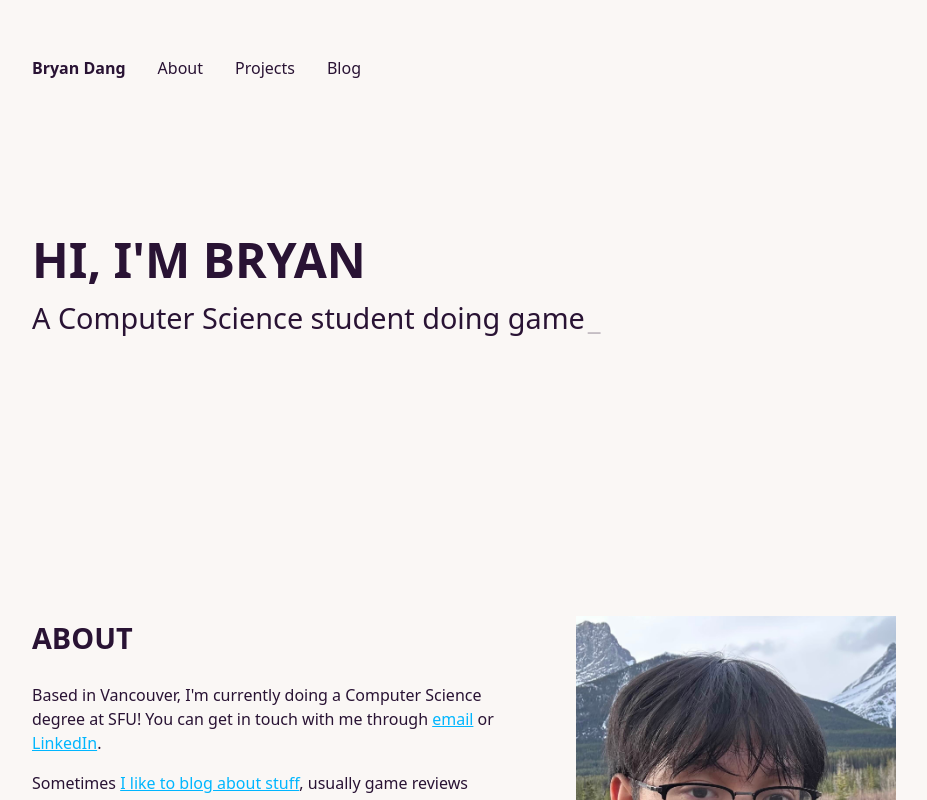
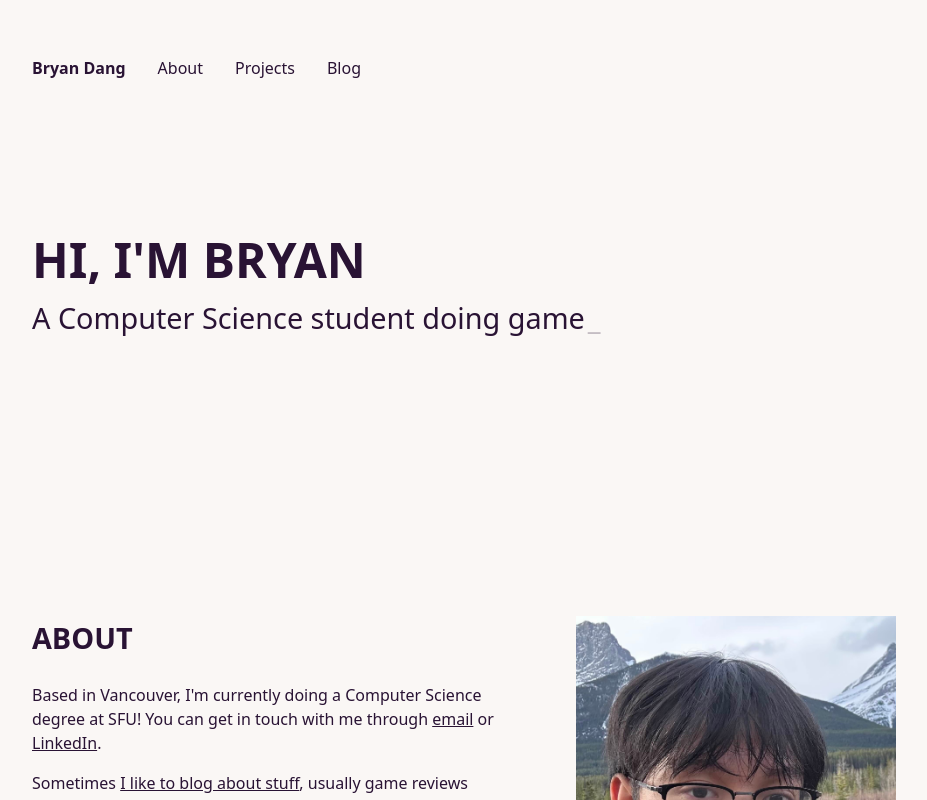
Before and after one commit to bryanjhdang/bryanjhdang.github.io, a React (Vite) app: page / in a window 1280 px wide. Shown: the top 800 px of the page, without its empty margins (176-1103 px from the left). Built offline with nearby package versions, Linux system fonts and the light colour scheme.

Commit message:
change about link color

```diff
--- a/src/sections/About.tsx
+++ b/src/sections/About.tsx
@@ -8,10 +8,10 @@ export default function About() {
         <div className="sm:mr-20 text-base space-y-4">
           <SectionTitle title="ABOUT" />
           <p>
-            Based in Vancouver, I'm currently doing a Computer Science degree at SFU! You can get in touch with me through <a className="link link-info" href="mailto:bda37@sfu.ca">email</a> or <a className="link link-info" href="https://www.linkedin.com/in/bryanjhdang/" target="_blank">LinkedIn</a>.
+            Based in Vancouver, I'm currently doing a Computer Science degree at SFU! You can get in touch with me through <a className="link" href="mailto:bda37@sfu.ca">email</a> or <a className="link" href="https://www.linkedin.com/in/bryanjhdang/" target="_blank">LinkedIn</a>.
           </p>
           <p>
-            Sometimes <a className="link link-info" href="https://bryandang.substack.com/" target="_blank">I like to blog about stuff</a>, usually game reviews and random media.
+            Sometimes <a className="link" href="https://bryandang.substack.com/" target="_blank">I like to blog about stuff</a>, usually game reviews and random media.
           </p>
           <p>
             My hobbies include playing both virtual and tabletop games, reading, and binge watching camping and speedrunning videos on YouTube. My favorite game is Baldur's Gate 3, and my favorite manga is Haikyuu.
```
Also changed, not shown: 1 other file (tests, documents, lock files or other folders).
